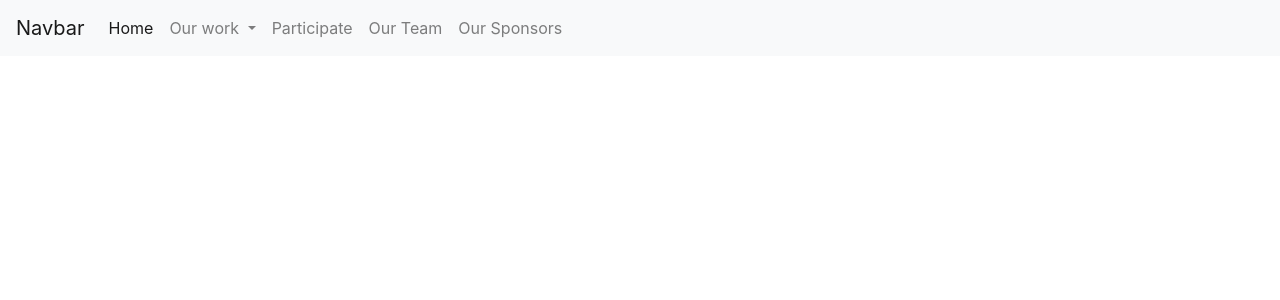
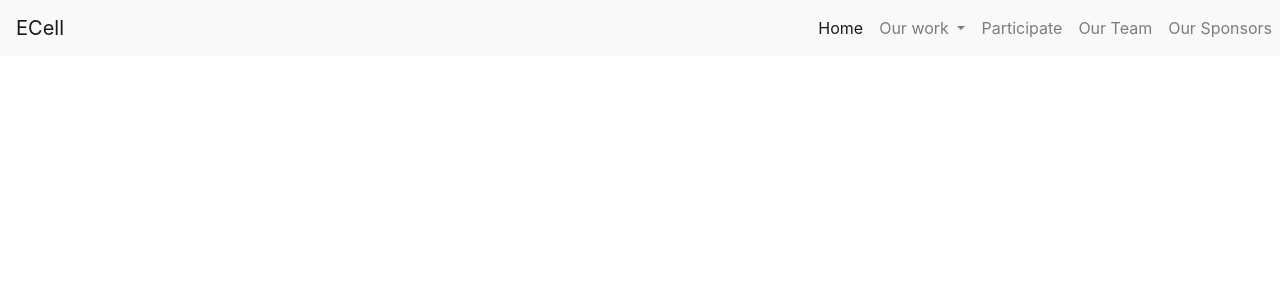
Before and after one commit to IIIT-ECell/website_2019, a Jekyll site: the page built from navbar.md, in a window 1280 px wide. Shown: the top 300 px of the page. Built offline with Jekyll 4.4.1, drawn with Linux system fonts in a browser that asks for light colours.

Commit message:
made underline on links working

```diff
--- a/_layouts/navbar.html
+++ b/_layouts/navbar.html
@@ -1,8 +1,9 @@
 {% include libraries.html %}
 <!--TODO: Convert this to includes when we have an explicit home layout -->
 <!--Adapted from: https://mycyberuniverse.com/jekyll-bootstrap-dynamic-navigation-highlighting-active-element.html-->
+<link rel="stylesheet" href="../css/navbar.css">
 <nav id="navbar" class="navbar navbar-expand-lg navbar-light bg-light">
-    <a class="navbar-brand" href="#">Navbar</a>
+    <a class="navbar-brand" href="#">ECell</a>
     <button class="navbar-toggler" type="button" data-toggle="collapse" data-target="#navbarSupportedContent" aria-controls="navbarSupportedContent" aria-expanded="false" aria-label="Toggle navigation">
         <span class="navbar-toggler-icon"></span>
     </button>
--- /dev/null
+++ b/css/navbar.css
@@ -0,0 +1,41 @@
+:root {
+    --nav-link-color: #000;
+    --nav-link-underline-color: #f00;
+}
+
+/* none of the flex properties helped align the nav contents to the right
+ also refer https://stackoverflow.com/questions/22429003/how-to-right-align-flex-item */
+#navbarSupportedContent ul {
+    position: absolute;
+    right: 0;
+}
+#navbarSupportedContent ul li.nav-item {
+    position: relative;
+    text-decoration: none;
+    color: var(--nav-link-color);
+}
+
+#navbarSupportedContent ul li.nav-item:hover {
+    color: var(--nav-link-color);
+}
+
+#navbarSupportedContent ul li.nav-item:before {
+    content: "";
+    position: absolute;
+    width: 100%;
+    height: 2px;
+    bottom: 0;
+    left: 0;
+    background-color: var(--nav-link-underline-color);
+    visibility: hidden;
+    -webkit-transform: scaleX(0);
+    transform: scaleX(0);
+    -webkit-transition: all 0.3s ease-in-out 0s;
+    transition: all 0.3s ease-in-out 0s;
+}
+
+#navbarSupportedContent ul li.nav-item:hover:before {
+    visibility: visible;
+    -webkit-transform: scaleX(1);
+    transform: scaleX(1);
+}
```
